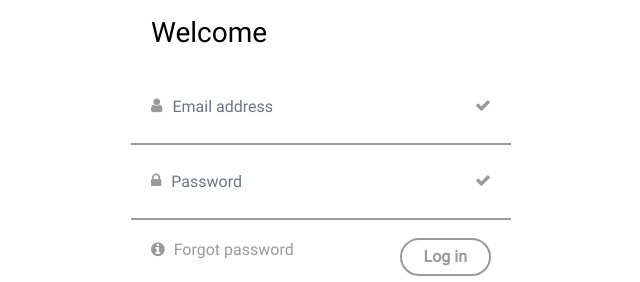
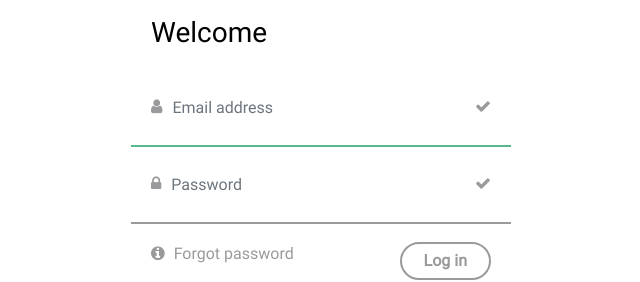
Before and after one commit to onovoselov/test_js, a website built with webpack: page index.html in a window 1280 px wide. Shown: the part 234-516 px from the top of the page, without its empty margins (319-959 px from the left). Built offline with nearby package versions, Linux system fonts and the light colour scheme; files whose address does not match are found by name.

Commit message:
Refactoring

```diff
--- a/index.html
+++ b/index.html
@@ -24,7 +24,7 @@
                         <h3 class="text-left margin-left">Welcome</h3>
 
                         <form id="login-form">
-                            <div class="wrap-input wrap-input-underline input-group">
+                            <div class="wrap-input input-group">
                                 <div class="input-group-prepend my-auto">
                                     <span class="input-group-addon"><i class="fa fa-user"></i></span>
                                 </div>
@@ -33,7 +33,8 @@
                                     <span class="input-group-addon"><i class="fa fa-check"></i></span>
                                 </div>
                             </div>
-                            <div class="wrap-input wrap-input-underline input-group">
+                            <div class="validate-line validate-line-ok"></div>
+                            <div class="wrap-input input-group">
                                 <div class="input-group-prepend my-auto">
                                     <span class="input-group-addon"><i class="fa fa-lock"></i></span>
                                 </div>
@@ -42,6 +43,7 @@
                                     <span class="input-group-addon"><i class="fa fa-check"></i></span>
                                 </div>
                             </div>
+                            <div class="validate-line"></div>
                             <div class="wrap-input input-group">
                                 <div class="form-control my-auto">
                                     <span class="input-group-addon"><i class="fa fa-info-circle"></i></span>
--- a/src/css/main.css
+++ b/src/css/main.css
@@ -89,8 +89,17 @@ body {
     padding-left: 20px;
 }
 
-.wrap-input-underline {
-    border-bottom: 2px solid #9a9a9c;
+.validate-line {
+    height: 2px;
+    background: #9a9a9c;
+}
+
+.validate-line-ok {
+    background: #5ab98c;
+}
+
+.validate-line-error {
+    background: #9a9a9c;
 }
 
 .input-group-addon{
```
